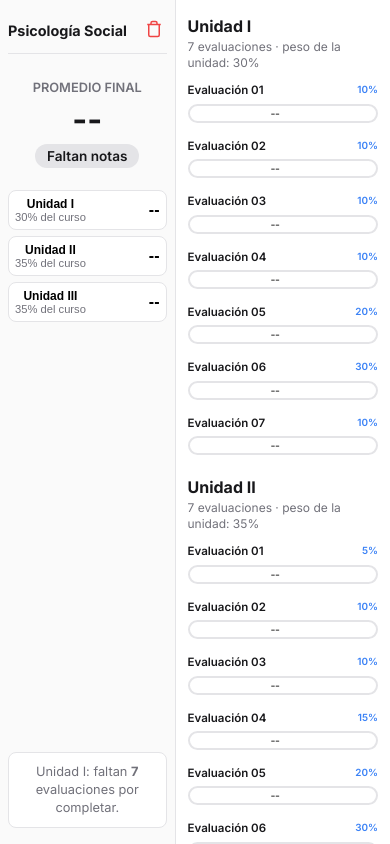
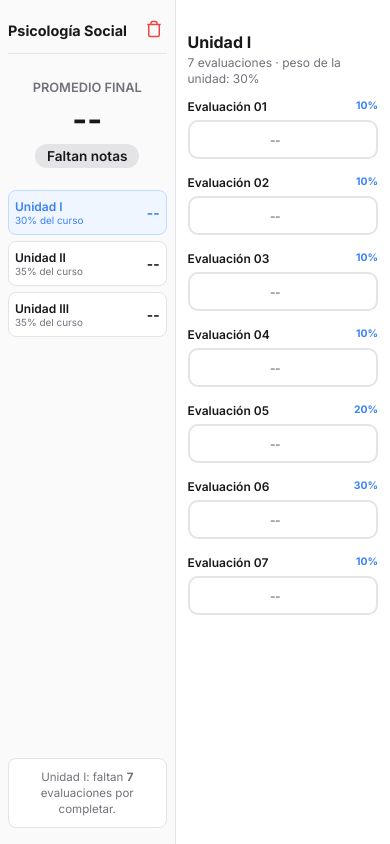
Before and after one commit to lqueanin/calculadorasocial, a plain HTML site: page index.html in a window 390 px wide. Drawn offline with Linux system fonts and the light colour scheme.

Commit message:
Adaptar interfaz a evaluaciones de las tres unidades

```diff
--- a/style.css
+++ b/style.css
@@ -118,14 +118,37 @@
 }
 
 .unit-row {
+    width: 100%;
     display: flex;
     justify-content: space-between;
     align-items: center;
     gap: 10px;
     background: var(--card-bg);
-    padding: 8px 12px;
+    padding: 10px 12px;
     border: 1px solid var(--border);
     border-radius: 8px;
+    font: inherit;
+    color: inherit;
+    text-align: left;
+}
+
+.unit-selector {
+    cursor: pointer;
+    transition: border-color 0.2s ease, background-color 0.2s ease, color 0.2s ease;
+}
+
+.unit-selector:hover {
+    border-color: #cbd5e1;
+}
+
+.unit-selector.active {
+    background: var(--primary-light);
+    border-color: #bfdbfe;
+    color: var(--primary);
+}
+
+.unit-selector.active small {
+    color: var(--primary);
 }
 
 .unit-info {
@@ -146,16 +169,7 @@
 
 .unit-row strong {
     font-size: 1rem;
-}
-
-.unit-row.highlight {
-    background: var(--primary-light);
-    border-color: var(--primary-light);
-    color: var(--primary);
-}
-
-.unit-row.highlight small {
-    color: var(--primary);
+    flex: 0 0 auto;
 }
 
 .meta-box {
@@ -178,11 +192,24 @@
     justify-content: flex-start;
 }
 
+.unit-panel {
+    display: none;
+}
+
+.unit-panel.active {
+    display: block;
+}
+
 .section-title {
     padding: 0 10px 14px;
     display: flex;
     flex-direction: column;
     gap: 3px;
+    position: sticky;
+    top: -20px;
+    z-index: 2;
+    background: var(--card-bg);
+    padding-top: 20px;
 }
 
 .section-title span {
@@ -223,14 +250,17 @@
 
 .input-row label span {
     flex: 0 0 auto;
-    font-size: 0.7rem;
+    font-size: 0.72rem;
     color: var(--primary);
-    font-weight: 600;
+    font-weight: 700;
 }
 
-input[type="number"] {
+.grade-input {
+    width: 100%;
+    padding: 14px;
     border: 2px solid var(--border);
     border-radius: 10px;
+    font-size: 1.25rem;
     text-align: center;
     font-weight: 700;
     background: #fff;
@@ -238,28 +268,13 @@
     transition: border-color 0.2s ease, box-shadow 0.2s ease;
 }
 
-input[type="number"]:focus {
+.grade-input:focus {
     outline: none;
     border-color: var(--primary);
     box-shadow: 0 0 0 4px var(--primary-light);
 }
 
-.u3-input {
-    width: 100%;
-    padding: 14px;
-    font-size: 1.25rem;
-}
-
-.unit-average-input {
-    width: 76px;
-    flex: 0 0 76px;
-    padding: 8px 6px;
-    border-radius: 8px;
-    font-size: 1rem;
-}
-
-.unit-average-input::placeholder,
-.u3-input::placeholder {
+.grade-input::placeholder {
     color: #a1a1aa;
 }
 
@@ -287,7 +302,7 @@
     }
 
     .unit-row {
-        padding: 6px;
+        padding: 8px 6px;
         gap: 6px;
     }
 
@@ -295,15 +310,17 @@
         font-size: 0.75rem;
     }
 
-    .unit-average-input {
-        width: 58px;
-        flex-basis: 58px;
-        padding: 6px 3px;
+    .unit-info small {
+        font-size: 0.62rem;
+    }
+
+    .unit-row strong {
         font-size: 0.85rem;
     }
 
     .section-title {
-        padding: 0 4px 12px;
+        top: -16px;
+        padding: 16px 4px 12px;
     }
 
     .inputs-list {
@@ -312,17 +329,20 @@
     }
 
     .input-row label {
-        font-size: 0.72rem;
+        font-size: 0.75rem;
         gap: 6px;
     }
 
     .input-row label span {
-        font-size: 0.62rem;
+        font-size: 0.65rem;
     }
 
-    .u3-input {
-        width: 100%;
-        padding: 8px 5px;
-        font-size: 0.9rem;
+    .grade-input {
+        padding: 9px 5px;
+        font-size: 0.95rem;
+    }
+
+    .meta-box {
+        font-size: 0.72rem;
     }
 }
```
